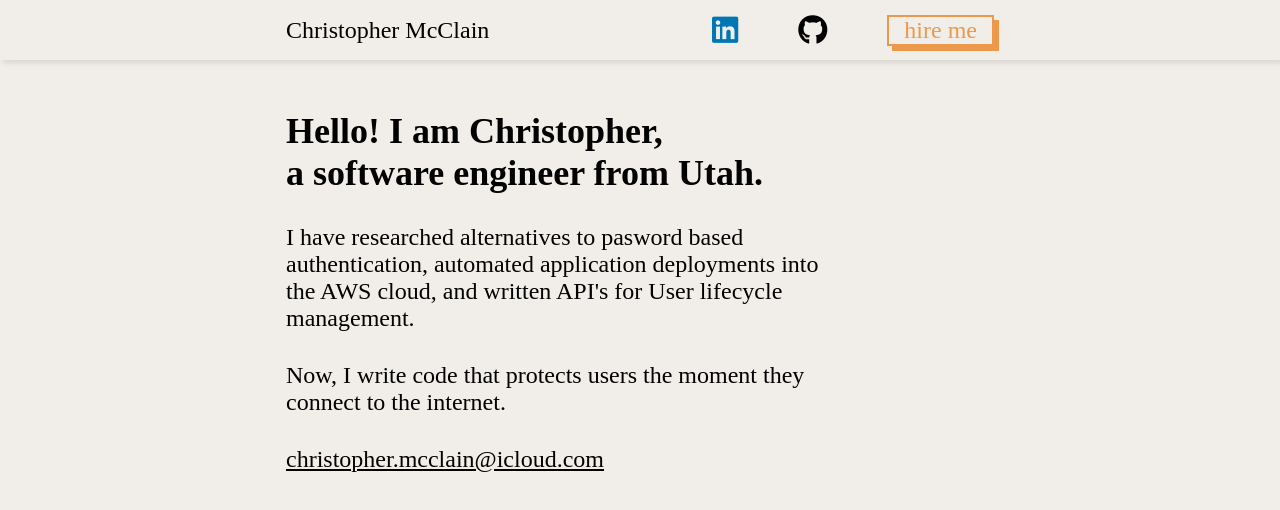
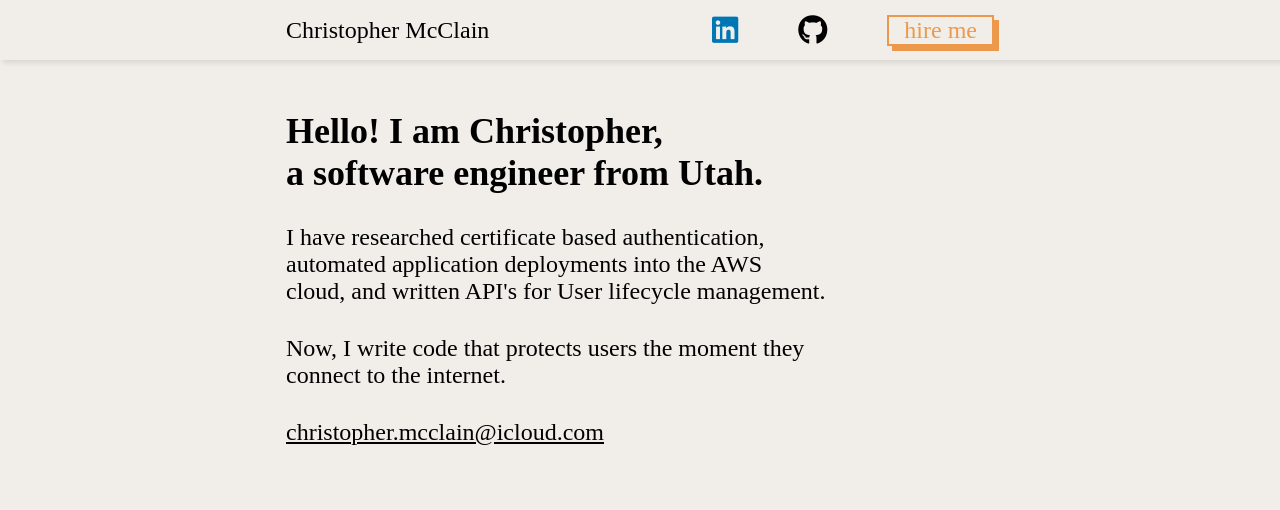
Before and after one commit to csmcclain/website, a SvelteKit app: page / in a window 1280 px wide. Shown: the top 510 px of the page. Built offline with nearby package versions, Linux system fonts and the light colour scheme; a web font is replaced by a local one.

Commit message:
Updated Landing text

```diff
--- a/src/routes/+page.svelte
+++ b/src/routes/+page.svelte
@@ -1,6 +1,6 @@
 <div class="landingBlock">
     <h2 class="landingTitle">Hello! I am Christopher, <br>a software engineer from Utah.</h2>
-    <p>I have researched alternatives to pasword based authentication, automated application deployments into the AWS cloud,
+    <p>I have researched certificate based authentication, automated application deployments into the AWS cloud,
         and written API's for User lifecycle management.</p>
     <p>Now, I write code that protects users the moment they connect to the internet.</p>
     <a href="mailto:christopher.mcclain@icloud.com">christopher.mcclain@icloud.com</a>
```
